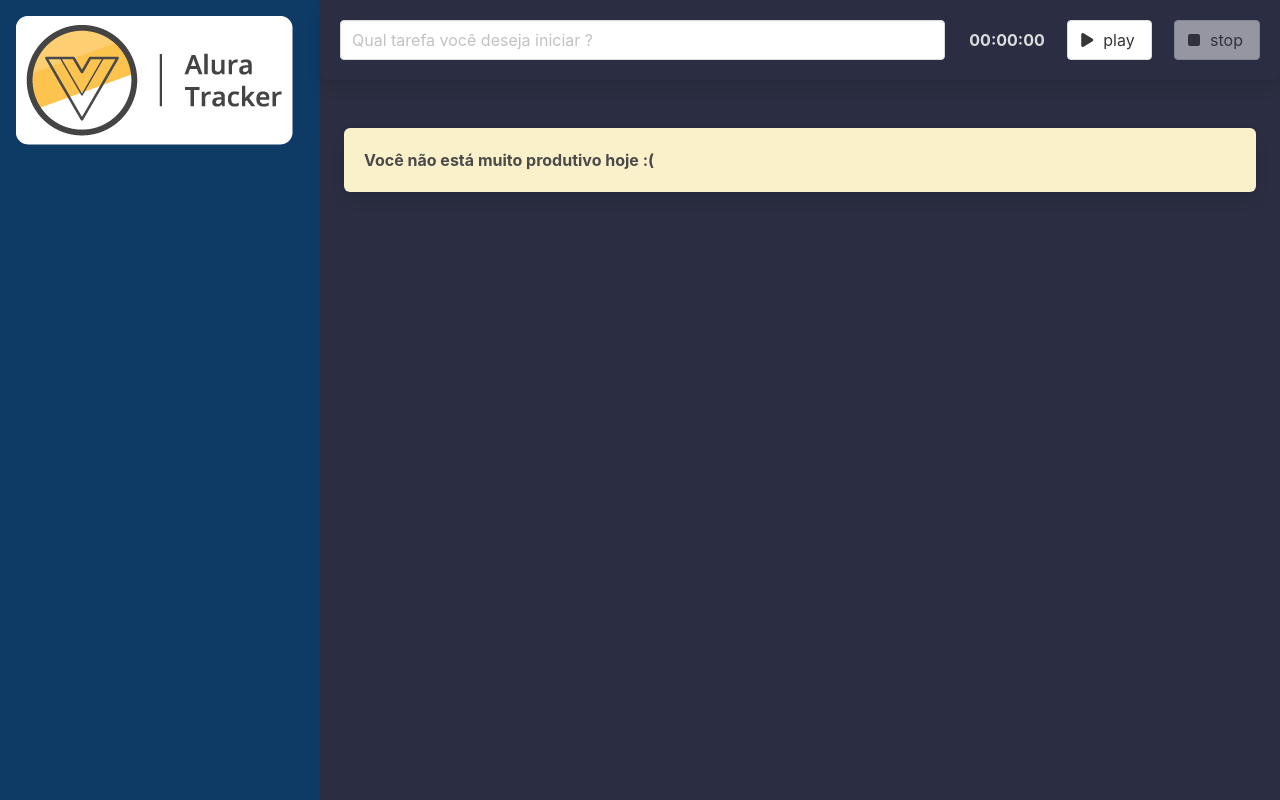
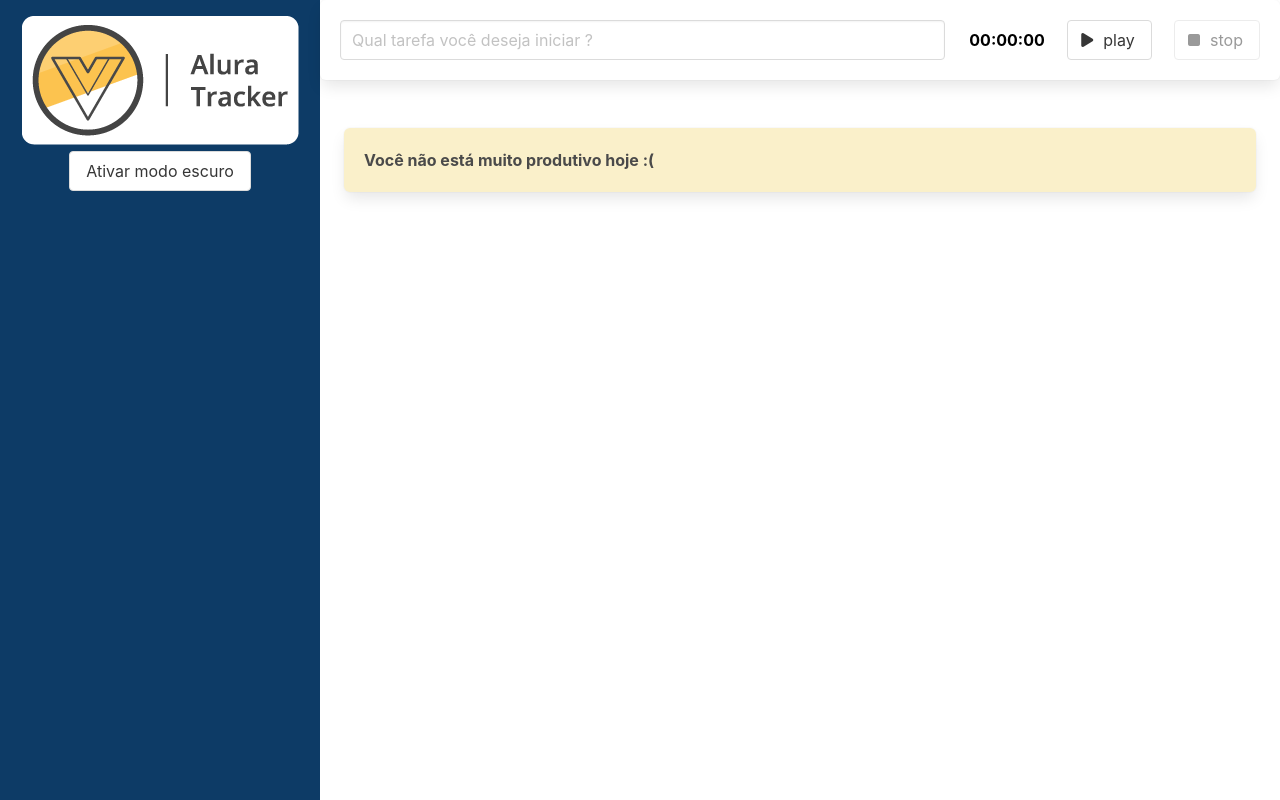
Before and after one commit to JoaoPauloFer/curso-de-vue-3, a Vue app: page / in a window 1280 px wide. Built offline with nearby package versions, Linux system fonts and the light colour scheme.

Commit message:
docs: 📑  fazendo troca de tema

```diff
--- a/src/App.vue
+++ b/src/App.vue
@@ -1,7 +1,7 @@
 <template>
-  <main class="columns is-gapless is-multiline modo-escuro">
+  <main class="columns is-gapless is-multiline" :class="{'modo-escuro' :modoEscuroAtivo}">
     <div class="column is-one-quarter">
-      <BarraLateral />
+      <BarraLateral @aoTemaAlterado="trocarTema" />
     </div>
     <div class="column is-three-quarter conteudo">
       <FormularioTarefa @aoSalvarTarefa="salvarTarefa"/>
@@ -34,7 +34,8 @@ export default defineComponent({
       },
       data () {
         return {
-          tarefas: [] as ITarefa[]
+          tarefas: [] as ITarefa[],
+          modoEscuroAtivo: false
         }
       },
       computed: {
@@ -45,6 +46,9 @@ export default defineComponent({
       methods: {
         salvarTarefa (tarefa: ITarefa) {
           this.tarefas.push(tarefa)
+        },
+        trocarTema (modoEscuroAtivo: boolean) {
+          this.modoEscuroAtivo = modoEscuroAtivo
         }
       },
 });
--- a/src/components/BarraLateral.vue
+++ b/src/components/BarraLateral.vue
@@ -3,6 +3,9 @@
         <h1>
             <img src="../assets/logo.png" alt="">
         </h1>
+        <button class="button" @click="alterarTema" >
+          {{ textoBotao }}
+        </button>
     </header>
 
 </template>
@@ -11,7 +14,27 @@
 import { defineComponent } from 'vue'
 
 export default defineComponent({
- name: 'BarraLateral'
+  name: 'BarraLateral',
+  emits:['aoTemaAlterado'],
+  data() {
+    return {
+      modoEscuroAtivo: false
+    }
+  },
+  computed: {
+    textoBotao () {
+      if (this.modoEscuroAtivo) {
+        return 'Desativas modo escuro'
+      }
+      return 'Ativar modo escuro'
+    }
+  },
+  methods: {
+  alterarTema () {
+    this.modoEscuroAtivo = !this.modoEscuroAtivo
+    this.$emit('aoTemaAlterado', this.modoEscuroAtivo)
+  }
+ }
 })
 </script>
 
@@ -21,6 +44,7 @@ header {
   background: #0d3b66;
   width: 100%;
   height: 100vh;
+  text-align: center;
 }
 @media only screen and (max-width: 768px) {
   header {
--- a/src/components/CompCronometro.vue
+++ b/src/components/CompCronometro.vue
@@ -26,7 +26,7 @@ export default defineComponent({
 
 </script>
 
-<style>
+<style scoped>
 .display {
     color: var(--texto-primario)
 }
```
